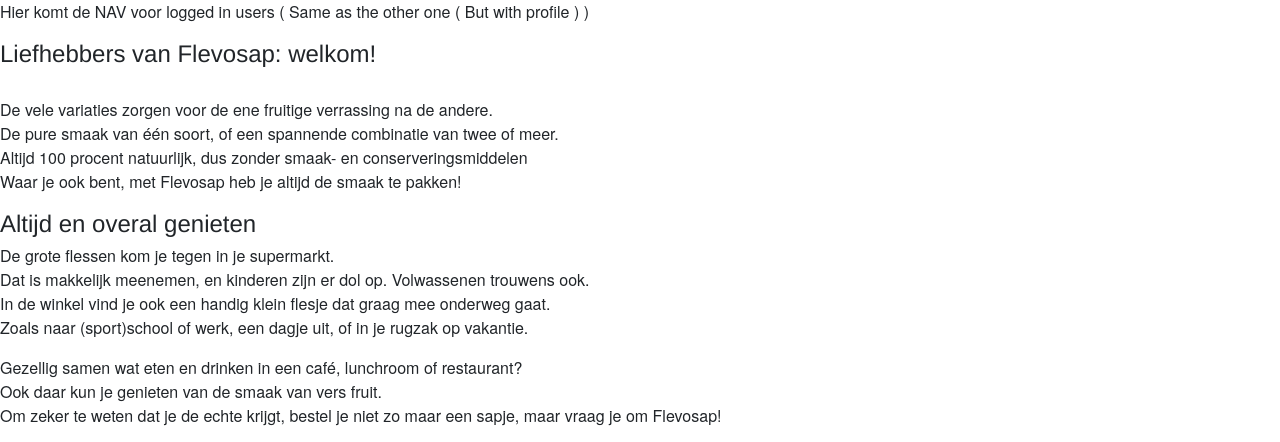
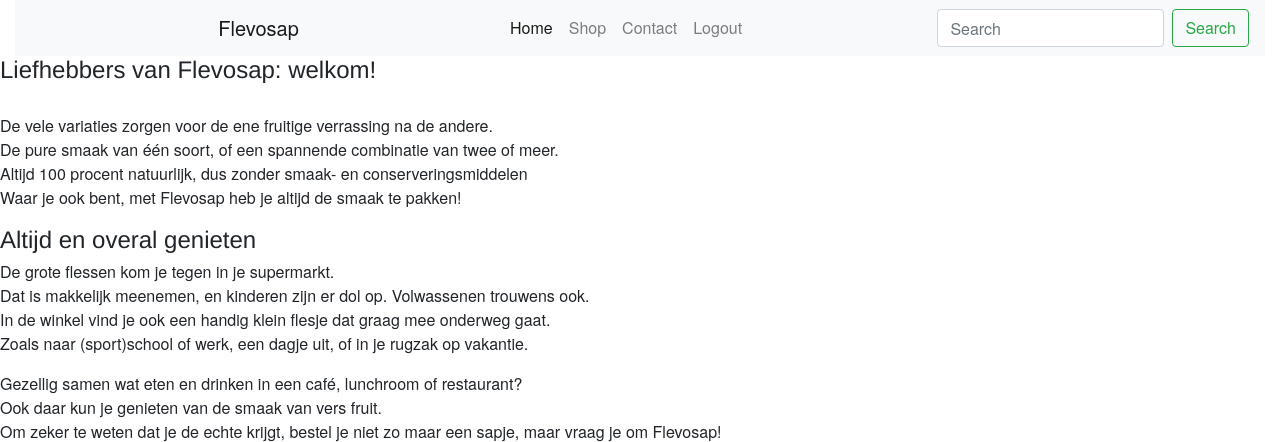
Before and after one commit to Mkirez/Flevosap, a PHP site: page / in a window 1280 px wide. Shown: the top 442 px of the page. Run offline with PHP 8.4, Linux system fonts and the light colour scheme; the visitor is signed in with stand-in values (Sample User, id 1).

Commit message:
nav bar update Login fix / Register fix. Logout toegevoegd.

```diff
--- a/Website/controllers/LoginController.php
+++ b/Website/controllers/LoginController.php
@@ -3,12 +3,20 @@ class LoginController
 {
     public function index()
     {
-        if (isset($_SESSION["loggedin"]) && $_SESSION["loggedin"] === true) {
-            header("location: /home.view.php");
+        unset($_SESSION['login_incorrect']);
+        if (isset($_SESSION["loggedIn"]) && $_SESSION["loggedIn"]) {
+            header("location: /");
             exit;
         }
         require 'views/login.view.php';
-        unset($_SESSION['login_incorrect']);
+    }
+    public function logout()
+    {
+        if (isset($_SESSION["loggedIn"]) && $_SESSION["loggedIn"]) {
+            unset($_SESSION['loggedIn']);
+        }
+        header("location: /login");
+        exit;
     }
 
     public function login(){
--- a/Website/controllers/RegisterController.php
+++ b/Website/controllers/RegisterController.php
@@ -3,19 +3,16 @@ class RegisterController
 {
     public function index()
     {
+        unset($_SESSION['register_incorrect']);
         require 'views/register.view.php';
-        unset($_SESSION['register_incorrect']);
     }
 
     public function register(){
-
         if(!empty($_POST["gebruikersnaam"]) && !empty($_POST["wachtwoord"]) && !empty($_POST["bevestig_wachtwoord"])){
-
             if($_POST["wachtwoord"] == $_POST["bevestig_wachtwoord"]){
                 $user =  new UserModel();
                 $user->setUserName(trim($_POST["gebruikersnaam"]));
                 $user->setPassword(trim($_POST["wachtwoord"]));
-
                 if($user->checkExistingUsername($user->getUserName()) != null){
                     if($user->store($user)){
                         header('location: /login');
@@ -32,7 +29,6 @@ class RegisterController
         }else{
             $_SESSION['register_incorrect'] = "Niet alle waardes zijn ingevuld";
         }
-
         require 'views/register.view.php';
     }
 }
--- a/Website/core/routes.php
+++ b/Website/core/routes.php
@@ -29,6 +29,10 @@ $router->define([
             'controller' => 'LoginController',
             'method' => 'index'
         ],
+        '/logout' => [
+            'controller' => 'LoginController',
+            'method' => 'logout'
+        ],
         '/register' => [
             'controller' => 'RegisterController',
             'method' => 'index'
--- a/Website/models/BaseModel.php
+++ b/Website/models/BaseModel.php
@@ -3,8 +3,6 @@
  * Created by: Jake 2020
  * WIFFX
  */
-
-
 
 class BaseModel
 {
@@ -13,13 +11,9 @@ class BaseModel
     public function __construct()
     {
         try {
-            $host = 'localhost';
-            $user = 'root';
-            $password = 'root';
-            $dbname = 'flevodb';
-
-            $this->pdo = new PDO('mysql:host=' . $host . ';dbname=' . $dbname,
-                $user, $password,
+            $this->pdo = new PDO('mysql:host=' . DB_SERVER . ';dbname=' . DB_NAME,
+                DB_USERNAME,
+                DB_PASSWORD,
                 [PDO::ATTR_DEFAULT_FETCH_MODE => PDO::FETCH_ASSOC]);
         } catch (PDOException $e) {
             die(var_dump($e->getMessage()));
--- a/Website/views/includes/nav.view.php
+++ b/Website/views/includes/nav.view.php
@@ -1,8 +1,3 @@
-<?php if(isset($_SESSION["logged_in"])){ ?>
-
-    <p>Hier komt de NAV voor logged in users ( Same as the other one ( But with profile ) )</p>
-
-<?php }else{ ?>
 
     <div class="container-fluid">
         <nav class="navbar navbar-expand-lg navbar-light bg-light">
@@ -17,18 +12,29 @@
                     <li class="nav-item active">
                         <a class="nav-link" href="/">Home</a>
                     </li>
+                    <?php  if (isset($_SESSION["loggedIn"]) && $_SESSION["loggedIn"]) { ?>
                         <li class="nav-item">
                             <a class="nav-link" href="/shop">Shop</a>
                         </li>
+                    <?php } ?>
+
                     <li class="nav-item">
                         <a class="nav-link" href="/contact">Contact</a>
                     </li>
+
+                    <?php  if (isset($_SESSION["loggedIn"]) && $_SESSION["loggedIn"]) { ?>
+                        <li class="nav-item">
+                            <a class="nav-link" href="/logout">Logout</a>
+                        </li>
+                    <?php }else{ ?>
                         <li class="nav-item">
                             <a class="nav-link" href="/login">Login</a>
                         </li>
                         <li class="nav-item">
                             <a class="nav-link" href="/register">Register</a>
                         </li>
+                    <?php } ?>
+
                 </ul>
                 <form class="form-inline my-2 my-lg-0">
                     <input class="form-control mr-sm-2" type="search" placeholder="Search">
@@ -37,5 +43,3 @@
             </div>
         </nav>
     </div>
-
-<?php } ?>
```
Also changed, not shown: Website/views/home.view.php (line endings or trailing spaces). Lines whose indentation alone changed are shown as unchanged.
